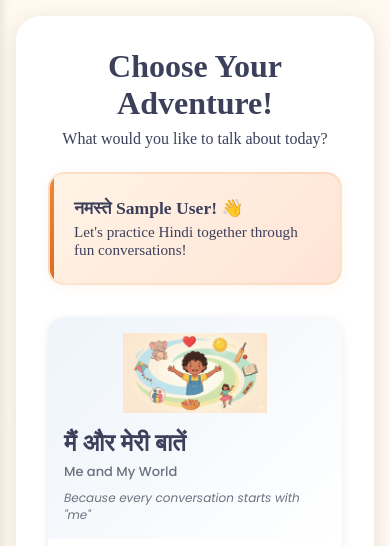
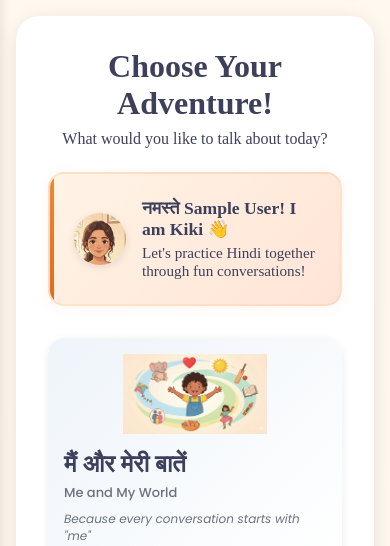
Before and after one commit to shubham13596/AI-Voice-bot-Hindi-tutor, a Flask app: page /conversation-select in a window 390 px wide. Shown: the part 60-606 px from the top of the page. Run offline with Flask 2, Linux system fonts and the light colour scheme; a user stored in the database is signed in; tables that the repository leaves empty hold one stand-in row (values such as "Sample post"); some web fonts are replaced.

Commit message:
Fix completion celebration logic and add Kiki avatar to greeting
Bug Fixes:
- Fix completion_celebration route to use CONVERSATION_TYPES instead of non-existent MODULES['topics']
- Correctly find related topics by matching 'module' field in CONVERSATION_TYPES
- Resolve KeyError that prevented celebration page from loading

Features:
- Add Kiki's circular avatar to conversation select greeting section
- Display 64px circular avatar on desktop, 52px on mobile
- Position avatar on left side of greeting box using flexbox layout
- Add subtle shadow and proper image cropping with object-fit

Technical Details:
- Updated completion_celebration logic to iterate through CONVERSATION_TYPES
- Find topics with matching 'module' field to suggest related conversations
- Added .kiki-avatar and .greeting-content CSS classes
- Responsive sizing for better mobile experience

🤖 Generated with [Claude Code](https://claude.com/claude-code)

Co-Authored-By: Claude Sonnet 4.5 <noreply@anthropic.com>

```diff
--- a/app.py
+++ b/app.py
@@ -263,7 +263,7 @@ IMPORTANT - FINAL RESPONSE:
 This is your FINAL response in this conversation.
 - Give a warm, affectionate goodbye
 - Briefly mention something nice from the conversation
-- Give them a fun "homework": something to ask or tell Mummy/Papa about what you discussed
+- Give them a fun "homework": something to ask Mummy/Papa basis the discussion you had; for example: if the discussion was about favorite colors, the homework to the child can be to ask mom what her favorite color is.
 - Do NOT ask any new questions
 - Make the child feel proud and successful
 """
@@ -1340,27 +1340,19 @@ def completion_celebration():
     completed_topic = request.args.get('topic', None)
     related_topics = []
 
-    if completed_topic:
+    if completed_topic and completed_topic in CONVERSATION_TYPES:
         # Find which module this topic belongs to
-        topic_module = None
-        for module_key, module_data in MODULES.items():
-            # Find the topic key for this topic ID
-            for topic_key in module_data['topics']:
-                if TOPICS.get(topic_key, {}).get('id') == completed_topic:
-                    topic_module = module_data
-                    break
-            if topic_module:
-                break
-
-        # Get other topics from the same module (excluding the completed one)
-        if topic_module:
-            for topic_key in topic_module['topics']:
-                topic_data = TOPICS.get(topic_key, {})
-                if topic_data.get('id') != completed_topic:
+        completed_topic_module = CONVERSATION_TYPES[completed_topic].get('module')
+
+        if completed_topic_module:
+            # Find all other topics in the same module
+            for topic_id, topic_data in CONVERSATION_TYPES.items():
+                if (topic_data.get('module') == completed_topic_module and
+                    topic_id != completed_topic):
                     related_topics.append({
-                        'id': topic_data.get('id'),
-                        'title_en': topic_data.get('title_en'),
-                        'title_hi': topic_data.get('title_hi')
+                        'id': topic_id,
+                        'title_en': topic_data.get('name'),
+                        'title_hi': topic_data.get('name')  # Use same name for both
                     })
 
     return render_template('completion_celebration.html',
--- a/static/css/conversation-select-modules.css
+++ b/static/css/conversation-select-modules.css
@@ -24,6 +24,9 @@
     box-shadow: 0 2px 12px rgba(237, 137, 54, 0.08);
     position: relative;
     overflow: hidden;
+    display: flex;
+    align-items: center;
+    gap: 1rem;
 }
 
 .child-greeting::before {
@@ -35,6 +38,19 @@
     width: 4px;
     background: linear-gradient(180deg, #ED8936 0%, #DD6B20 100%);
     border-radius: 4px 0 0 4px;
+}
+
+.kiki-avatar {
+    width: 64px;
+    height: 64px;
+    border-radius: 50%;
+    object-fit: cover;
+    flex-shrink: 0;
+    box-shadow: 0 2px 8px rgba(0, 0, 0, 0.1);
+}
+
+.greeting-content {
+    flex: 1;
 }
 
 .greeting-text {
@@ -379,6 +395,11 @@
         font-size: 0.95rem;
     }
 
+    .kiki-avatar {
+        width: 52px;
+        height: 52px;
+    }
+
     .module-header {
         flex-direction: column;
         align-items: flex-start;
--- a/templates/conversation_select.html
+++ b/templates/conversation_select.html
@@ -287,8 +287,11 @@
                 </div>
 
                 <div class="child-greeting mb-xl">
-                    <div class="greeting-text">नमस्ते <span id="childName">...</span>! 👋</div>
-                    <div class="greeting-subtext">Let's practice Hindi together through fun conversations!</div>
+                    <img src="/static/illustrations/Kiki.png" alt="Kiki" class="kiki-avatar">
+                    <div class="greeting-content">
+                        <div class="greeting-text">नमस्ते <span id="childName">...</span>! I am Kiki 👋</div>
+                        <div class="greeting-subtext">Let's practice Hindi together through fun conversations!</div>
+                    </div>
                 </div>
 
                 <!-- Modules Container -->
```
